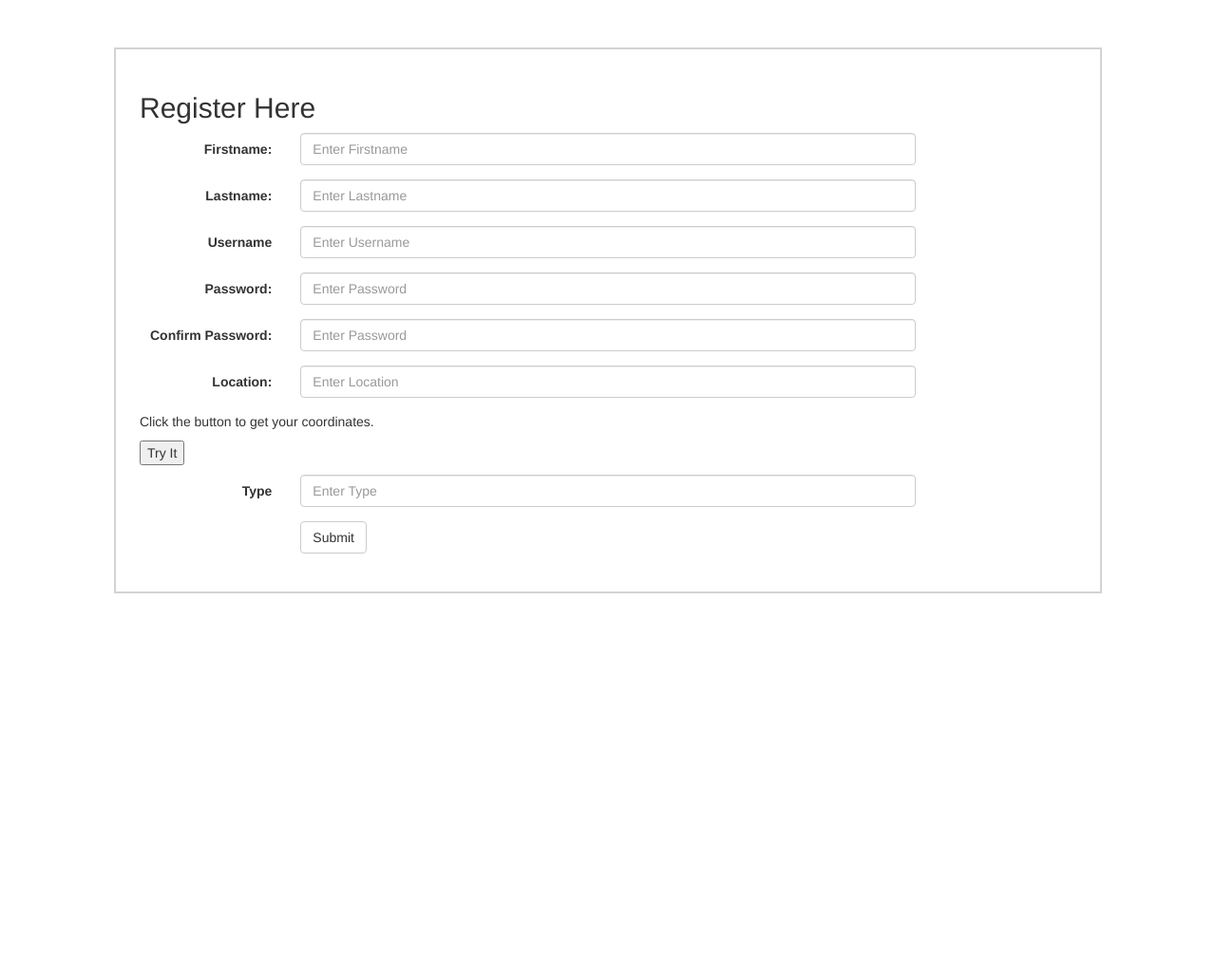
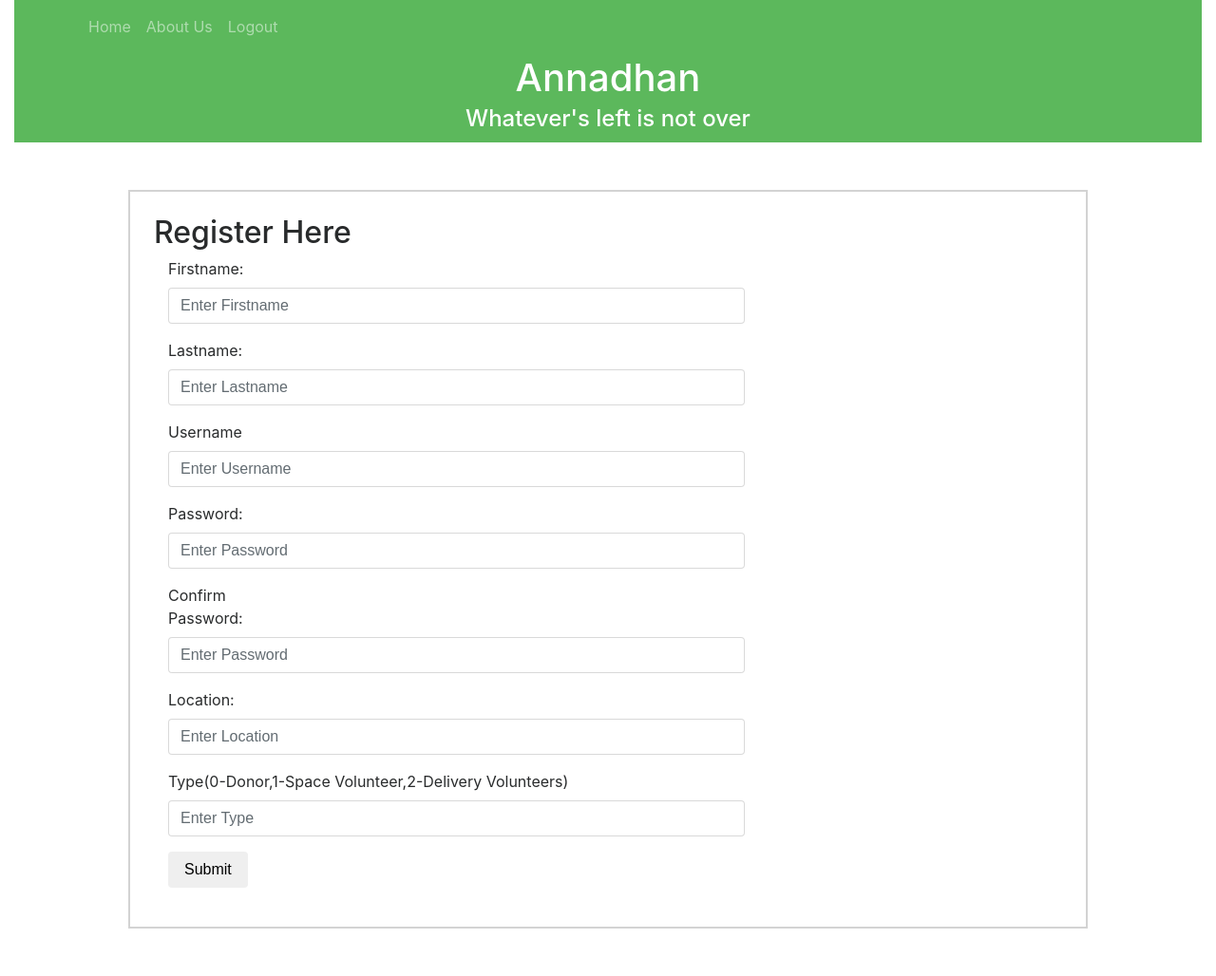
Before and after one commit to Mumbai18/team-20, a PHP site: page /register.php in a window 1280 px wide. Shown: the whole page at 95% size. Before the commit the page ends 625 px from the top, so only its background shows below. Run offline with PHP 8.4, Linux system fonts and the light colour scheme; some libraries are stand-ins or nearby versions.

Commit message:
Final Registration Form

```diff
--- a/register.php
+++ b/register.php
@@ -10,10 +10,11 @@ require "formconfig.php";
   <title>Register.php</title>
   <meta charset="utf-8">
   <meta name="viewport" content="width=device-width, initial-scale=1">
-  <link rel="stylesheet" href="https://maxcdn.bootstrapcdn.com/bootstrap/3.3.7/css/bootstrap.min.css">
-  <script src="https://ajax.googleapis.com/ajax/libs/jquery/3.2.1/jquery.min.js"></script>
-  <script src="https://maxcdn.bootstrapcdn.com/bootstrap/3.3.7/js/bootstrap.min.js"></script>
-  <link rel="stylesheet" type="text/css" href ="style.css">
+    <link rel="stylesheet" href="https://maxcdn.bootstrapcdn.com/bootstrap/4.0.0-alpha.6/css/bootstrap.min.css" integrity="sha384-rwoIResjU2yc3z8GV/NPeZWAv56rSmLldC3R/AZzGRnGxQQKnKkoFVhFQhNUwEyJ" crossorigin="anonymous">
+    <script src="https://ajax.googleapis.com/ajax/libs/jquery/3.3.1/jquery.min.js"></script>
+    <script src='https://code.jquery.com/jquery-2.1.3.min.js'></script>
+    <script src="https://ajax.googleapis.com/ajax/libs/jquery/2.0.2/jquery.min.js"></script>
+
 
   <style>
   .main{
@@ -27,7 +28,7 @@ require "formconfig.php";
   </style>
 </head>
 <body>
-
+<div class="container-fluid"><?php include('header.php')?></div>
 <div class="container">
 <div class="main" style="margin:50px; padding: 25px;">
 <h2>Register Here</h2>
@@ -55,13 +56,13 @@ require "formconfig.php";
       <div class="form-group">
           <label class="control-label col-sm-2" for="email">Password:</label>
           <div class="col-sm-8">
-            <input type="text" name="Password" class="form-control" id="Password" placeholder="Enter Password" required>
+            <input type="password" name="Password" class="form-control" id="Password" placeholder="Enter Password" required>
           </div>
       </div>
       <div class="form-group">
           <label class="control-label col-sm-2" for="email">Confirm Password:</label>
           <div class="col-sm-8">
-            <input type="text" name="ConfirmPassword" class="form-control" id="ConfirmPassword" placeholder="Enter Password" required>
+            <input type="password" name="ConfirmPassword" class="form-control" id="ConfirmPassword" placeholder="Enter Password" required>
           </div>
       </div>
 
@@ -72,9 +73,7 @@ require "formconfig.php";
           </div>
       </div>
 
-<p>Click the button to get your coordinates.</p>
 
-<button onclick="getLocation()">Try It</button>
 
 <p id="demo"></p>
 
@@ -89,13 +88,11 @@ function getLocation() {
         x.innerHTML = "Geolocation is not supported by this browser.";
     }
 }
-   global $latitude =  "";
-   global $longitude = "";
 function showPosition(position) {
     x.innerHTML = "Latitude: " + position.coords.latitude +
     "<br>Longitude: " + position.coords.longitude;
-    $latitude =  position.coords.latitude;
-    $longitude = position.coords.longitude;
+    //$latitude =  position.coords.latitude;
+   // $longitude = position.coords.longitude;
 }
 
 </script>
@@ -103,7 +100,7 @@ function showPosition(position) {
 
 
       <div class="form-group">
-          <label class="control-label col-sm-2" for="Type">Type</label>
+          <label class="control-label col-sm-12" for="Type">Type(0-Donor,1-Space Volunteer,2-Delivery Volunteers)</label>
           <div class="col-sm-8">
             <input type="text" name="Type" class="form-control" id="Type" placeholder="Enter Type" required>
           </div>
@@ -137,6 +134,7 @@ if(isset($_POST['submit_btn']))
 
 	if (isset($_POST['Username'])) {
     	$email = $_POST['Username'];
+	$type=$_POST['Type'];
       //echo $email;
 	}
 
@@ -168,14 +166,20 @@ if(isset($_POST['submit_btn']))
 			else
 			{
         $random = rand();
-				$query = "insert into User (UserID,Username,Password, latitude, longitude) values ('$random','$email','$password', '$latitude', '$longitude')";
+				$query = "insert into User (UserID,Username,Password) values ('$random','$email','$password')";
+
 				$query_run2 = mysqli_query($con,$query);
+				echo $query_run2;
         echo $query;
 
 				if($query_run2)
 				{
+
 					echo '<script type= "text/javascript"> alert ("registered successfully...Go to login page") </script> ';
-				}
+					if($type==1) echo'<script type= "text/javascript"> window.location = "/cfg/Volunteer_home.php"</script>';
+					if($type==2) echo'<script type= "text/javascript"> window.location = "/cfg/donorform.php"</script>';
+					if($type==0) echo'<script type= "text/javascript"> window.location = "/cfg/adminindex.php"</script>';
+}
 				else
 				{
 					echo '<script type= "text/javascript"> alert ("error") </script> ';
```
